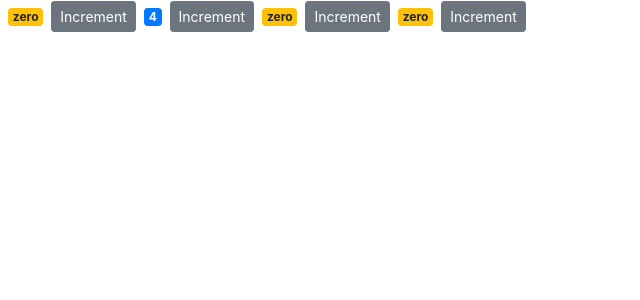
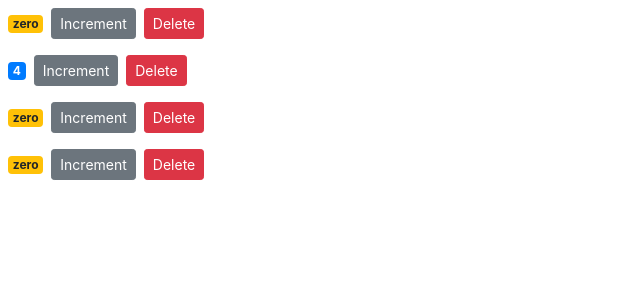
Before and after one commit to jpalmat/create-react-app, a React (Create React App) app: page / in a window 1280 px wide. Shown: the top 300 px of the page, without its empty margins (0-640 px from the left). Built offline with nearby package versions, Linux system fonts and the light colour scheme.

Commit message:
raising and handling events, pass events or function to components

```diff
--- a/src/components/counter.jsx
+++ b/src/components/counter.jsx
@@ -29,10 +29,11 @@
     render() {
         console.log(this.props);
         return (
-        <React.Fragment>
+        <div>
             <span className={this.getBadgeClasses()}>{this.formatCounter()}</span>
             <button onClick={() => this.handleIncrement({id: 1})} className="btn btn-secondary btn-sm">Increment</button>
-        </React.Fragment>);
+            <button onClick={this.props.onDelete} className="btn btn-danger btn-sm m-2">Delete</button>
+        </div>);
     }
 
     getBadgeClasses() {
--- a/src/components/counters.jsx
+++ b/src/components/counters.jsx
@@ -10,11 +10,17 @@
             {id: 4, value: 0}
         ]
     }
+
+    handleDelete = () => {
+        console.log('event handler called');
+    }
+
     render() {
         return (
             <div>
                 { this.state.counters.map(counter =>
-                <Counter key={counter.id} value={counter.value}/>)}
+                <Counter key={counter.id} value={counter.value} id={counter.id}
+                onDelete={this.handleDelete}/>)}
             </div>);
     }
 }
```
